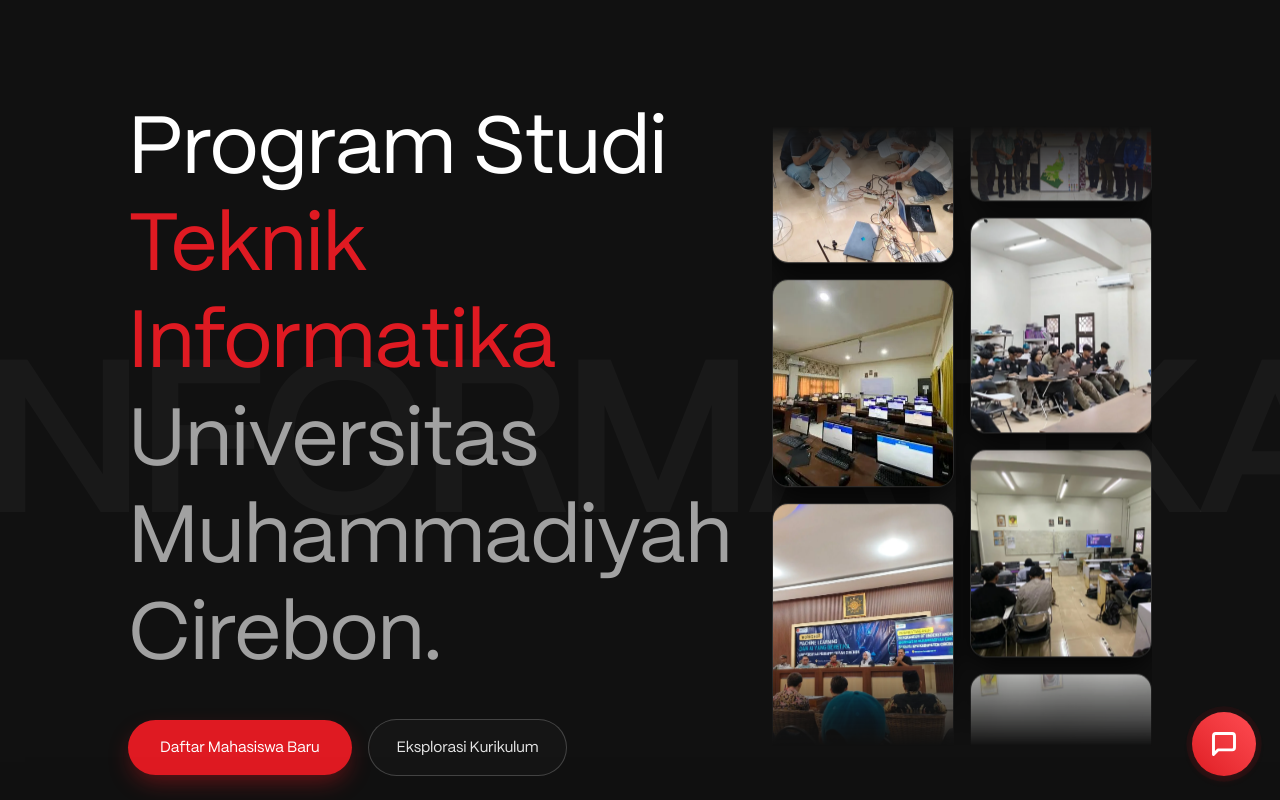
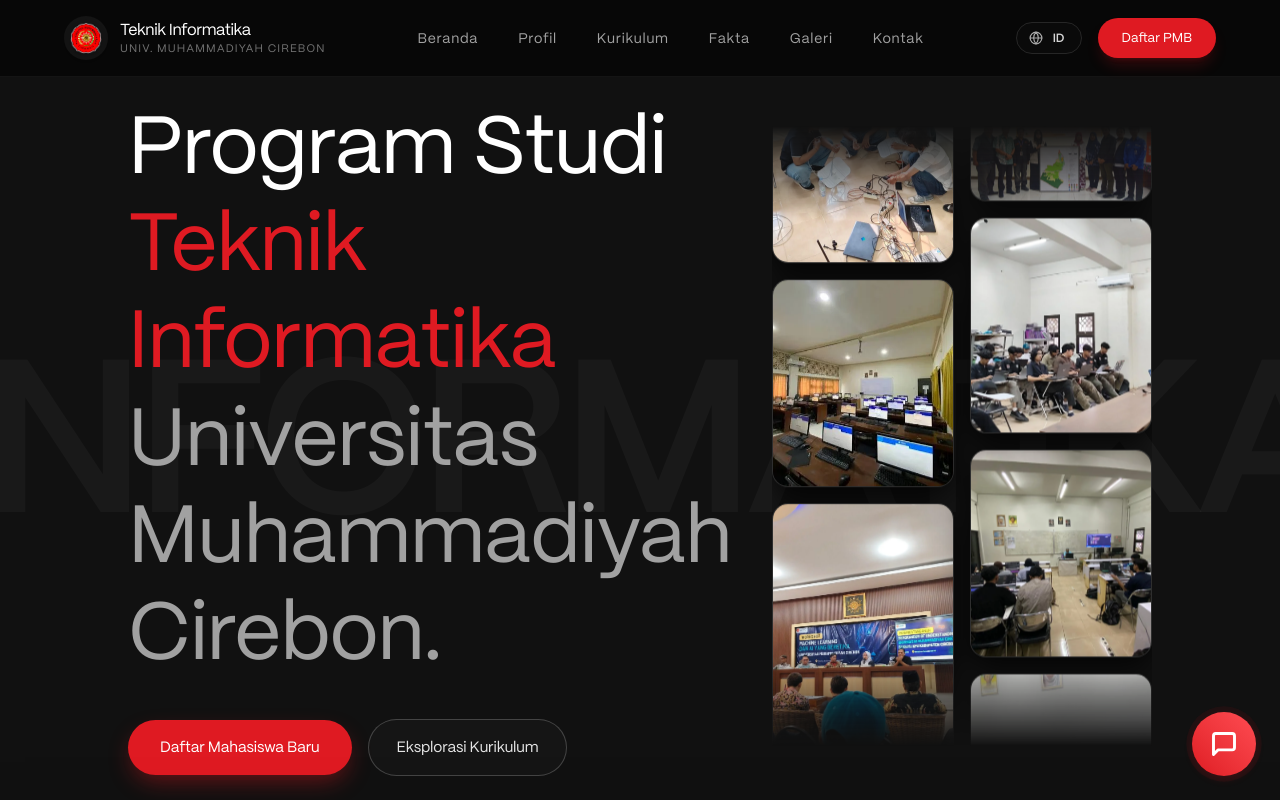
Before and after one commit to HersyaDev11/H2-FKOM-UNIKU-HIMASANTIKA, a Next.js app: page / in a window 1280 px wide. Shown: the top 800 px of the page. Built offline with nearby package versions, Linux system fonts and the light colour scheme.

Commit message:
page.tsx

```diff
--- /dev/null
+++ b/src/app/components/Navbar/Navbar.tsx
@@ -0,0 +1,99 @@
+'use client';
+
+import { useRef, useState } from 'react';
+import gsap from 'gsap';
+import { useGSAP } from '@gsap/react';
+import Link from 'next/link';
+import Image from 'next/image';
+
+export default function Navbar() {
+  const navRef = useRef<HTMLElement>(null);
+  const [lang, setLang] = useState<'ID' | 'EN'>('ID');
+
+  useGSAP(
+    () => {
+      // 1. Entrance animation (Slide down from top)
+      gsap.fromTo(
+        navRef.current,
+        { y: '-100%', opacity: 0 },
+        { y: '0%', opacity: 1, duration: 1, ease: 'power3.out', delay: 0.1 }
+      );
+    },
+    { scope: navRef }
+  );
+
+  return (
+    <nav
+      ref={navRef}
+      className="fixed top-0 left-0 w-full z-[100] bg-[#050505]/80 backdrop-blur-xl border-b border-white/5 py-3 sm:py-4 px-4 sm:px-8 md:px-12 lg:px-16 flex items-center justify-between transition-all duration-300"
+      style={{ fontFamily: "'Mori', sans-serif" }}
+    >
+      {/* Left: Brand / Logo */}
+      <Link href="#" className="flex items-center gap-3 shrink-0 group">
+        <div className="w-10 h-10 sm:w-11 sm:h-11 flex items-center justify-center rounded-full bg-white/5 group-hover:bg-white/10 transition-colors">
+          <Image
+            src="/logoprodi/UMC-1.webp"
+            alt="Logo UMC"
+            width={32}
+            height={32}
+            className="object-contain drop-shadow-md"
+            priority
+          />
+        </div>
+        <div className="flex flex-col">
+          <span className="text-white font-medium text-[15px] sm:text-[16px] tracking-tight leading-tight">Teknik Informatika</span>
+          <span className="text-neutral-500 text-[10px] sm:text-[11px] uppercase tracking-widest leading-tight mt-0.5">Univ. Muhammadiyah Cirebon</span>
+        </div>
+      </Link>
+
+      {/* Center: Navigation Links */}
+      <div className="hidden lg:flex items-center gap-6 xl:gap-10">
+        {[
+          { id: 'home', idLabel: 'Beranda', enLabel: 'Home', href: '#' },
+          { id: 'profile', idLabel: 'Profil', enLabel: 'Profile', href: '#profil' },
+          { id: 'curriculum', idLabel: 'Kurikulum', enLabel: 'Academics', href: '#kurikulum' },
+          { id: 'facts', idLabel: 'Fakta', enLabel: 'Facts', href: '#tahukah-kamu' },
+          { id: 'gallery', idLabel: 'Galeri', enLabel: 'Gallery', href: '#gallery' },
+          { id: 'contact', idLabel: 'Kontak', enLabel: 'Contact', href: '#kontak' },
+        ].map((item) => (
+          <Link key={item.id} href={item.href} className="group relative py-1 text-[13.5px] xl:text-[14px] text-neutral-400 hover:text-white transition-colors font-medium tracking-wider">
+            {lang === 'ID' ? item.idLabel : item.enLabel}
+            <span className="absolute left-0 bottom-0 w-full h-[2px] bg-[#DF1A22] scale-x-0 group-hover:scale-x-100 transition-transform duration-300 origin-left rounded-full"></span>
+          </Link>
+        ))}
+      </div>
+
+      {/* Right: Actions */}
+      <div className="flex items-center gap-3 sm:gap-4 shrink-0">
+        {/* Language Toggle */}
+        <button
+          onClick={() => setLang(lang === 'ID' ? 'EN' : 'ID')}
+          className="hidden sm:flex items-center gap-1.5 px-3 py-1.5 border border-neutral-800 hover:border-neutral-500 rounded-full text-neutral-300 hover:text-white transition-colors bg-[#0A0A0A]"
+          title="Change Language"
+        >
+          <svg xmlns="http://www.w3.org/2000/svg" width="14" height="14" viewBox="0 0 24 24" fill="none" stroke="currentColor" strokeWidth="2" strokeLinecap="round" strokeLinejoin="round" className="opacity-80">
+            <circle cx="12" cy="12" r="10"/><path d="M12 2a15.3 15.3 0 0 1 4 10 15.3 15.3 0 0 1-4 10 15.3 15.3 0 0 1-4-10 15.3 15.3 0 0 1 4-10z"/><path d="M2 12h20"/>
+          </svg>
+          <span className="text-[12px] font-semibold w-5 text-center">{lang}</span>
+        </button>
+
+        {/* CTA Button */}
+        <Link
+          href="#pendaftaran"
+          className="hidden sm:flex px-6 py-2.5 bg-[#DF1A22] hover:bg-[#B3151B] text-white text-[13px] font-medium rounded-full transition-colors shadow-lg shadow-[#DF1A22]/20 items-center justify-center"
+        >
+          {lang === 'ID' ? 'Daftar PMB' : 'Apply'}
+        </Link>
+
+        {/* Mobile Hamburger Menu */}
+        <button className="lg:hidden text-white p-2 hover:bg-white/10 rounded-full transition-colors">
+          <svg xmlns="http://www.w3.org/2000/svg" width="24" height="24" viewBox="0 0 24 24" fill="none" stroke="currentColor" strokeWidth="2" strokeLinecap="round" strokeLinejoin="round">
+            <line x1="3" y1="12" x2="21" y2="12"></line>
+            <line x1="3" y1="6" x2="21" y2="6"></line>
+            <line x1="3" y1="18" x2="21" y2="18"></line>
+          </svg>
+        </button>
+      </div>
+    </nav>
+  );
+}
--- a/src/app/page.tsx
+++ b/src/app/page.tsx
@@ -1,3 +1,4 @@
+import Navbar from "./components/Navbar/Navbar";
 import HeroSection from "./components/HeroSection/HeroSection";
 import FactsSection from "./components/FactsSection/FactsSection";
 import QuotesSection from "./components/QuotesSection/QuotesSection";
@@ -10,6 +11,9 @@
 export default function Home() {
   return (
     <main className="min-h-screen bg-[#111111] text-[#FFFFFF]">
+
+      <Navbar />
+
       {/* 0. Kinetic Editorial Hero Section (21st.dev Style) */}
       <HeroSection />
 
```
